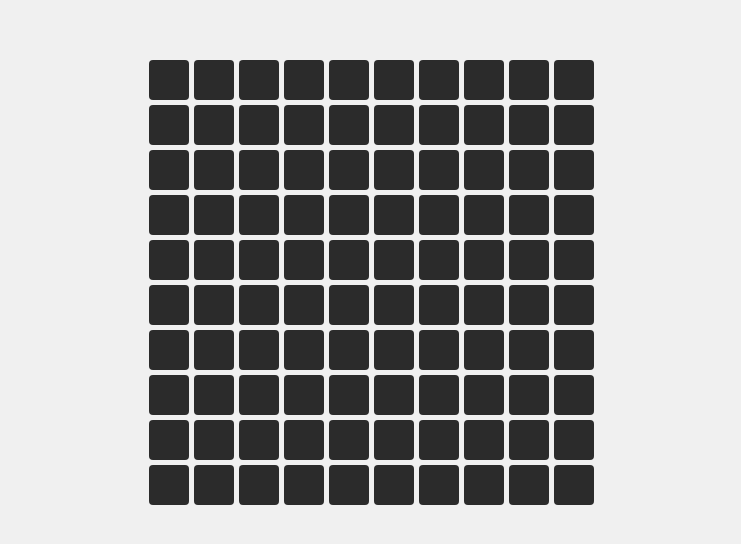
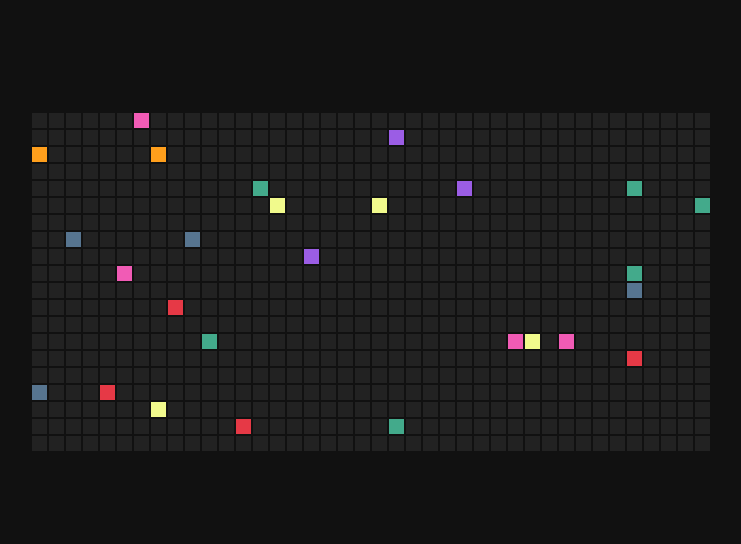
Before and after one commit to acciojob/Color-board-BariyaVasu, a website: page main.html in a window 1280 px wide. Shown: the part 118-662 px from the top of the page, without its empty margins (269-1010 px from the left). Drawn offline with Linux system fonts and the light colour scheme.

Commit message:
created a submission

```diff
--- a/main.html
+++ b/main.html
@@ -9,7 +9,8 @@
 <body>
 	<!-- the entire body must be written by student -->
 
-	<div class="container" id="container"></div>
+	  <div id="grid"></div>
+
 
     <script type="text/javascript" src="./script.js">
 </script>
--- a/script.js
+++ b/script.js
@@ -1,21 +1,28 @@
-const container = document.getElementById('container');
+const grid = document.getElementById('grid');
+const totalCols = 40;
+const totalRows = 20;
+const colors = ['#e63946', '#f1fa8c', '#43aa8b', '#577590', '#9b5de5', '#f15bb5', '#ff9f1c'];
 
-// Create 100 squares (10x10)
-for (let i = 0; i < 100; i++) {
-  const square = document.createElement('div');
-  square.classList.add('square');
+for (let i = 0; i < totalCols * totalRows; i++) {
+  const cell = document.createElement('div');
+  cell.classList.add('cell');
+  grid.appendChild(cell);
+}
 
-  // Hover effect
-  square.addEventListener('mouseenter', () => {
-    square.style.backgroundColor = '#652BCD';
-  });
+function animateGrid() {
+  const cells = document.querySelectorAll('.cell');
 
-  // Revert after 1 second
-  square.addEventListener('mouseleave', () => {
-    setTimeout(() => {
-      square.style.backgroundColor = '#2B2B2B';
-    }, 1000);
-  });
+  setInterval(() => {
+    // Reset all cells to default
+    cells.forEach(cell => cell.style.backgroundColor = '#222');
 
-  container.appendChild(square);
+    // Light up a few random cells
+    for (let i = 0; i < 30; i++) {
+      const index = Math.floor(Math.random() * cells.length);
+      const color = colors[Math.floor(Math.random() * colors.length)];
+      cells[index].style.backgroundColor = color;
+    }
+  }, 300);
 }
+
+animateGrid();
--- a/styles.css
+++ b/styles.css
@@ -1,23 +1,22 @@
 body {
-  margin: 0;
+  background-color: #111;
   display: flex;
   justify-content: center;
   align-items: center;
   height: 100vh;
-  background-color: #f0f0f0;
+  margin: 0;
 }
 
-.container {
+#grid {
   display: grid;
-  grid-template-columns: repeat(10, 40px);
-  grid-template-rows: repeat(10, 40px);
-  gap: 5px;
+  grid-template-columns: repeat(40, 15px);
+  grid-template-rows: repeat(20, 15px);
+  gap: 2px;
 }
 
-.square {
-  width: 40px;
-  height: 40px;
-  background-color: #2B2B2B;
-  transition: background-color 1s ease;
-  border-radius: 4px;
+.cell {
+  width: 15px;
+  height: 15px;
+  background-color: #222;
+  transition: background-color 0.3s ease;
 }
```
